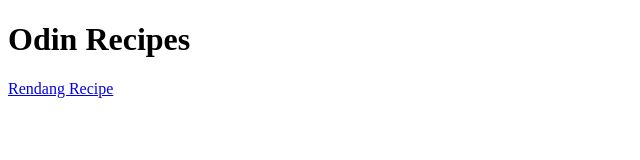
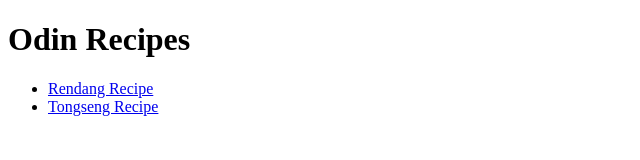
Before and after one commit to AdrianDirandra/Odin-Recipe, a plain HTML site: page index.html in a window 1280 px wide. Shown: the whole page, without its empty margins (0-640 px from the left). Drawn offline with Linux system fonts and the light colour scheme.

Commit message:
Connect index.html with tongseng.html

```diff
--- a/index.html
+++ b/index.html
@@ -7,6 +7,10 @@
 
     <body>
         <h1>Odin Recipes</h1>
-        <p><a href="./recipes/rendang.html">Rendang Recipe</a></p>
+
+        <ul>
+        <li><a href="./recipes/rendang.html">Rendang Recipe</a></li>
+        <li><a href="./recipes/tongseng.html">Tongseng Recipe</a></li>
+        </ul>
     </body>
 </html>
```
